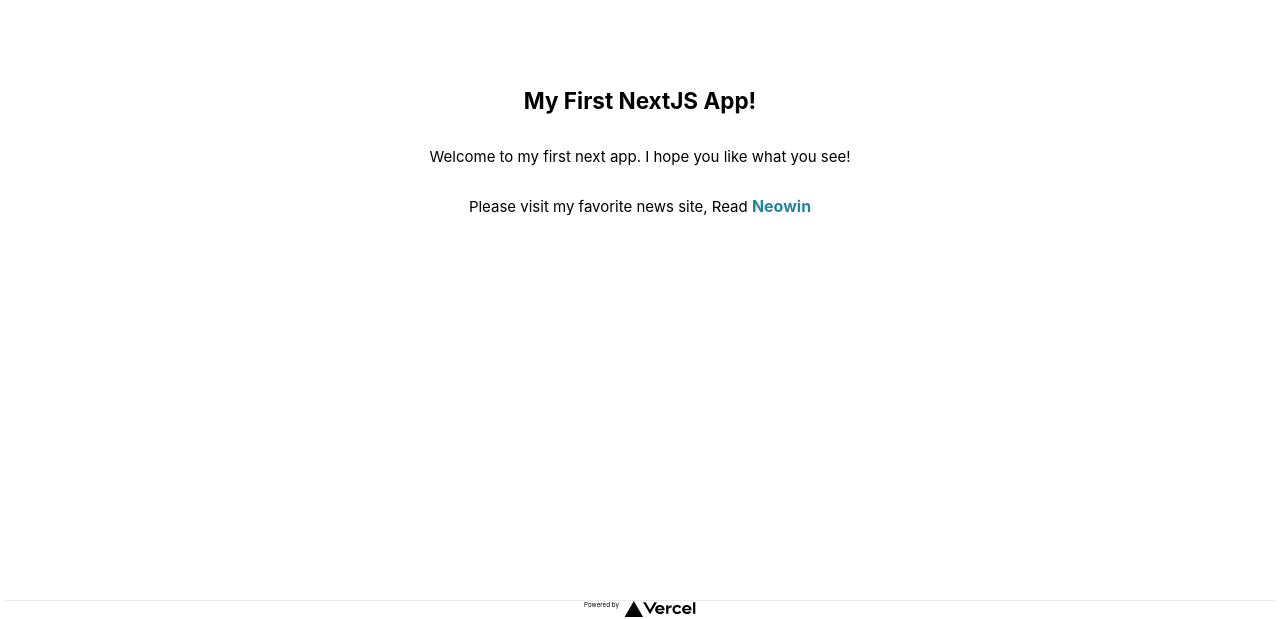
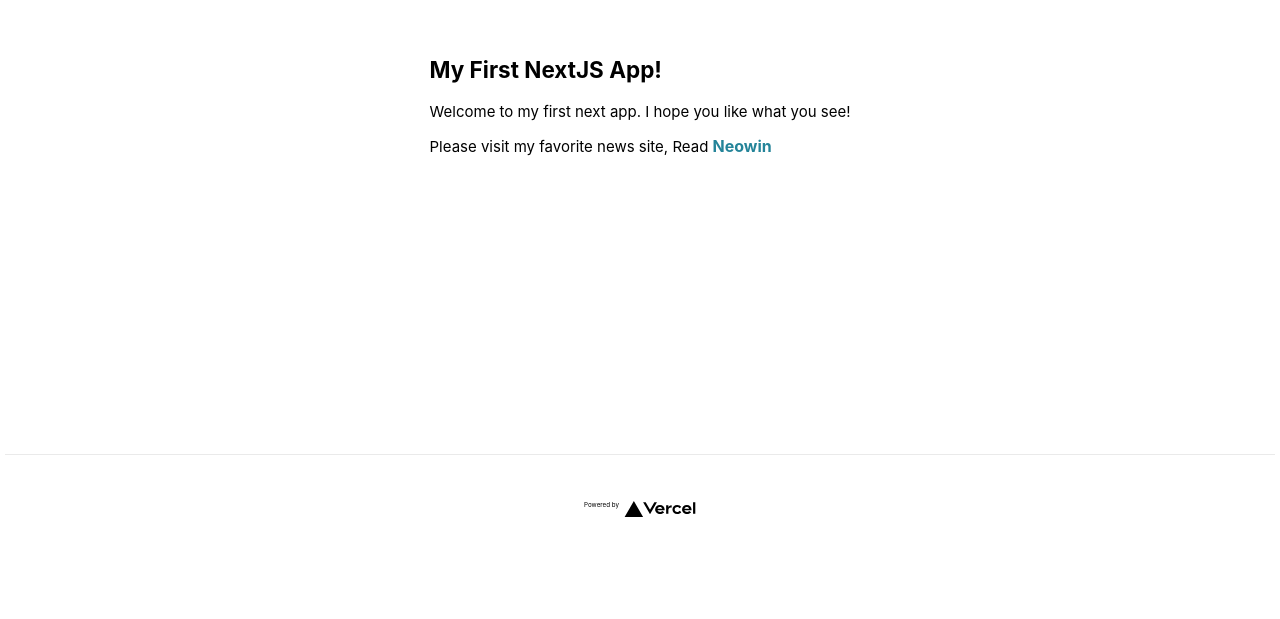
Before and after one commit to dtebo/myfirstnextapp, a Next.js app: page / in a window 1280 px wide. Shown: the part 246-865 px from the top of the page. After the commit the page ends 800 px from the top, so only its background shows below. Built offline with nearby package versions, Linux system fonts and the light colour scheme.

Commit message:
isolated intro component styles

```diff
--- a/components/Intro.js
+++ b/components/Intro.js
@@ -1,4 +1,3 @@
-import styles from '../styles/home.module.css'
 import introStyles from '../styles/Intro.module.css'
 
 import Link from 'next/link'
@@ -6,7 +5,7 @@ import Link from 'next/link'
 const Intro = () => {
     return (
         <>
-            <section className={styles.container}>
+            <section>
                 <h1>My First NextJS App!</h1>
                 <p>Welcome to my first next app. I hope you like what you see!</p>
                 <p>
```
